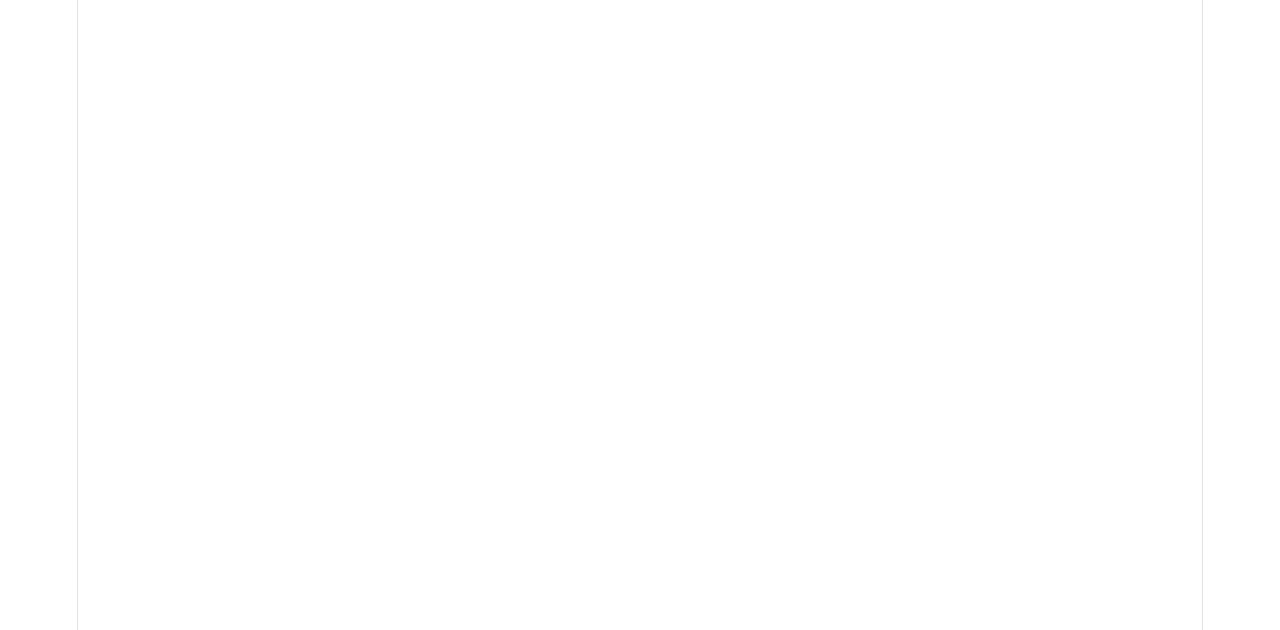
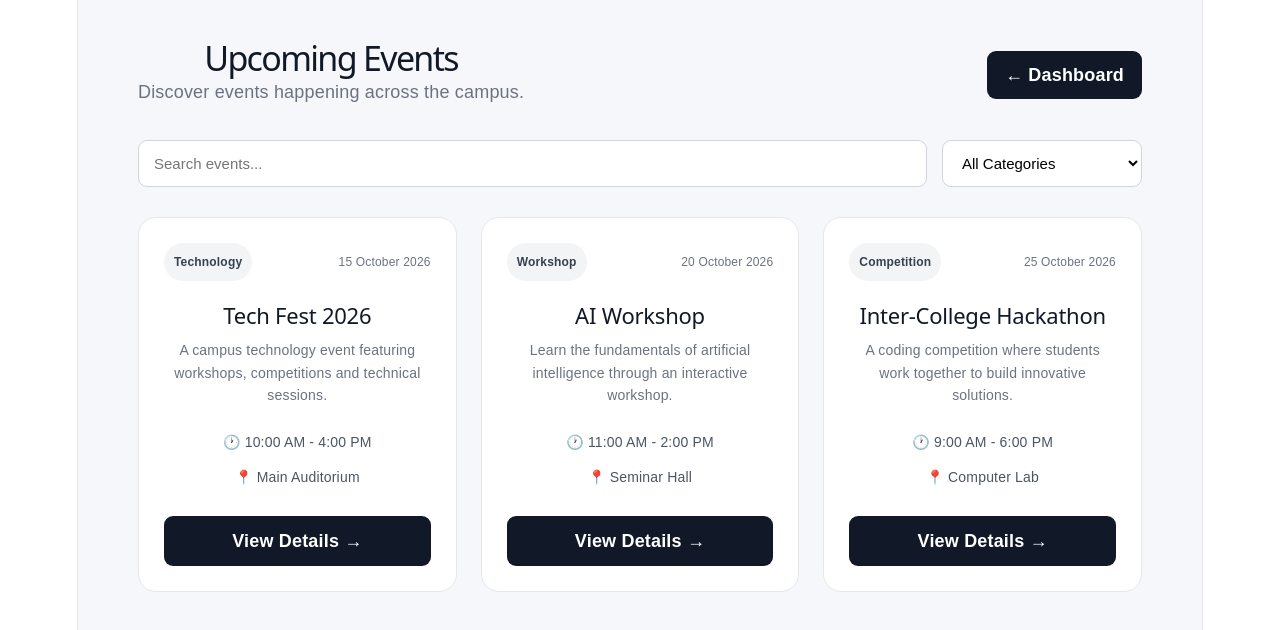
Before and after one commit to Khushinew/campus-event-portal, a React app in the folder frontend/: page /student/events in a window 1280 px wide. Before the commit this address had no page. Shown: the top 630 px of the page. Built offline with nearby package versions, Linux system fonts and the light colour scheme; the HTML template or start-up script is replaced by a standard one.

Commit message:
Add student view events page

```diff
--- a/frontend/src/App.jsx
+++ b/frontend/src/App.jsx
@@ -3,7 +3,9 @@ import { BrowserRouter, Routes, Route } from "react-router-dom";
 import Home from "./pages/Home";
 import Login from "./pages/Login";
 import Register from "./pages/Register";
+
 import StudentDashboard from "./pages/StudentDashboard";
+import ViewEvents from "./pages/StudentEvents/ViewEvents";
 
 function App() {
   return (
@@ -11,7 +13,9 @@ function App() {
       <Routes>
 
         <Route path="/" element={<Home />} />
+
         <Route path="/login" element={<Login />} />
+
         <Route path="/register" element={<Register />} />
 
         {/* Student Dashboard */}
@@ -20,6 +24,12 @@ function App() {
           element={<StudentDashboard />}
         />
 
+        {/* Student View Events */}
+        <Route
+          path="/student/events"
+          element={<ViewEvents />}
+        />
+
       </Routes>
     </BrowserRouter>
   );
--- /dev/null
+++ b/frontend/src/pages/StudentEvents/ViewEvents.css
@@ -0,0 +1,208 @@
+.view-events-page {
+  min-height: 100vh;
+  background: #f5f7fb;
+  padding: 45px 60px;
+  color: #1f2937;
+}
+
+/* Header */
+
+.events-header {
+  max-width: 1200px;
+  margin: 0 auto 35px;
+  display: flex;
+  justify-content: space-between;
+  align-items: center;
+}
+
+.events-header h1 {
+  margin: 0;
+  font-size: 34px;
+  color: #111827;
+}
+
+.events-header p {
+  margin: 8px 0 0;
+  color: #6b7280;
+}
+
+.back-btn {
+  text-decoration: none;
+  background: #111827;
+  color: white;
+  padding: 11px 18px;
+  border-radius: 9px;
+  font-weight: 600;
+  transition: 0.2s ease;
+}
+
+.back-btn:hover {
+  background: #374151;
+}
+
+/* Toolbar */
+
+.events-toolbar {
+  max-width: 1200px;
+  margin: 0 auto 30px;
+  display: flex;
+  gap: 15px;
+}
+
+.event-search,
+.event-filter {
+  padding: 13px 15px;
+  border: 1px solid #d1d5db;
+  border-radius: 9px;
+  background: white;
+  font-size: 15px;
+  outline: none;
+}
+
+.event-search {
+  flex: 1;
+}
+
+.event-filter {
+  width: 200px;
+}
+
+.event-search:focus,
+.event-filter:focus {
+  border-color: #6b7280;
+}
+
+/* Event Grid */
+
+.events-grid {
+  max-width: 1200px;
+  margin: 0 auto;
+  display: grid;
+  grid-template-columns: repeat(3, 1fr);
+  gap: 24px;
+}
+
+/* Event Card */
+
+.view-event-card {
+  background: white;
+  border: 1px solid #e5e7eb;
+  border-radius: 18px;
+  padding: 25px;
+  display: flex;
+  flex-direction: column;
+  min-height: 330px;
+  transition:
+    transform 0.2s ease,
+    box-shadow 0.2s ease;
+}
+
+.view-event-card:hover {
+  transform: translateY(-5px);
+  box-shadow: 0 12px 28px rgba(0, 0, 0, 0.08);
+}
+
+/* Card Top */
+
+.event-card-top {
+  display: flex;
+  justify-content: space-between;
+  align-items: center;
+  gap: 10px;
+}
+
+.event-category {
+  background: #f3f4f6;
+  color: #374151;
+  padding: 6px 10px;
+  border-radius: 20px;
+  font-size: 12px;
+  font-weight: 600;
+}
+
+.event-date {
+  font-size: 12px;
+  color: #6b7280;
+}
+
+/* Card Content */
+
+.view-event-card h2 {
+  margin: 22px 0 10px;
+  font-size: 22px;
+  color: #111827;
+}
+
+.event-description {
+  color: #6b7280;
+  line-height: 1.6;
+  font-size: 14px;
+}
+
+.event-info {
+  margin-top: auto;
+  padding-top: 15px;
+}
+
+.event-info p {
+  margin: 8px 0;
+  color: #4b5563;
+  font-size: 14px;
+}
+
+/* Button */
+
+.details-btn {
+  display: block;
+  margin-top: 18px;
+  text-align: center;
+  text-decoration: none;
+  background: #111827;
+  color: white;
+  padding: 12px;
+  border-radius: 9px;
+  font-weight: 600;
+  transition: 0.2s ease;
+}
+
+.details-btn:hover {
+  background: #374151;
+}
+
+/* Tablet */
+
+@media (max-width: 950px) {
+  .events-grid {
+    grid-template-columns: repeat(2, 1fr);
+  }
+
+  .view-events-page {
+    padding: 40px 35px;
+  }
+}
+
+/* Mobile */
+
+@media (max-width: 650px) {
+  .view-events-page {
+    padding: 30px 20px;
+  }
+
+  .events-header {
+    flex-direction: column;
+    align-items: flex-start;
+    gap: 20px;
+  }
+
+  .events-toolbar {
+    flex-direction: column;
+  }
+
+  .event-filter {
+    width: 100%;
+  }
+
+  .events-grid {
+    grid-template-columns: 1fr;
+  }
+}
--- /dev/null
+++ b/frontend/src/pages/StudentEvents/ViewEvents.jsx
@@ -0,0 +1,110 @@
+import { Link } from "react-router-dom";
+import "./ViewEvents.css";
+
+function ViewEvents() {
+  const events = [
+    {
+      id: 1,
+      title: "Tech Fest 2026",
+      date: "15 October 2026",
+      time: "10:00 AM - 4:00 PM",
+      venue: "Main Auditorium",
+      category: "Technology",
+      description:
+        "A campus technology event featuring workshops, competitions and technical sessions.",
+    },
+    {
+      id: 2,
+      title: "AI Workshop",
+      date: "20 October 2026",
+      time: "11:00 AM - 2:00 PM",
+      venue: "Seminar Hall",
+      category: "Workshop",
+      description:
+        "Learn the fundamentals of artificial intelligence through an interactive workshop.",
+    },
+    {
+      id: 3,
+      title: "Inter-College Hackathon",
+      date: "25 October 2026",
+      time: "9:00 AM - 6:00 PM",
+      venue: "Computer Lab",
+      category: "Competition",
+      description:
+        "A coding competition where students work together to build innovative solutions.",
+    },
+  ];
+
+  return (
+    <div className="view-events-page">
+
+      {/* Header */}
+      <div className="events-header">
+        <div>
+          <h1>Upcoming Events</h1>
+          <p>Discover events happening across the campus.</p>
+        </div>
+
+        <Link to="/student-dashboard" className="back-btn">
+          ← Dashboard
+        </Link>
+      </div>
+
+      {/* Search and Filter */}
+      <div className="events-toolbar">
+        <input
+          type="text"
+          placeholder="Search events..."
+          className="event-search"
+        />
+
+        <select className="event-filter">
+          <option value="">All Categories</option>
+          <option value="Technology">Technology</option>
+          <option value="Workshop">Workshop</option>
+          <option value="Competition">Competition</option>
+        </select>
+      </div>
+
+      {/* Events */}
+      <div className="events-grid">
+        {events.map((event) => (
+          <div className="view-event-card" key={event.id}>
+
+            <div className="event-card-top">
+              <span className="event-category">
+                {event.category}
+              </span>
+
+              <span className="event-date">
+                {event.date}
+              </span>
+            </div>
+
+            <h2>{event.title}</h2>
+
+            <p className="event-description">
+              {event.description}
+            </p>
+
+            <div className="event-info">
+              <p>🕐 {event.time}</p>
+              <p>📍 {event.venue}</p>
+            </div>
+
+            <Link
+              to="/student/event-details"
+              className="details-btn"
+            >
+              View Details →
+            </Link>
+
+          </div>
+        ))}
+      </div>
+
+    </div>
+  );
+}
+
+export default ViewEvents;
```
